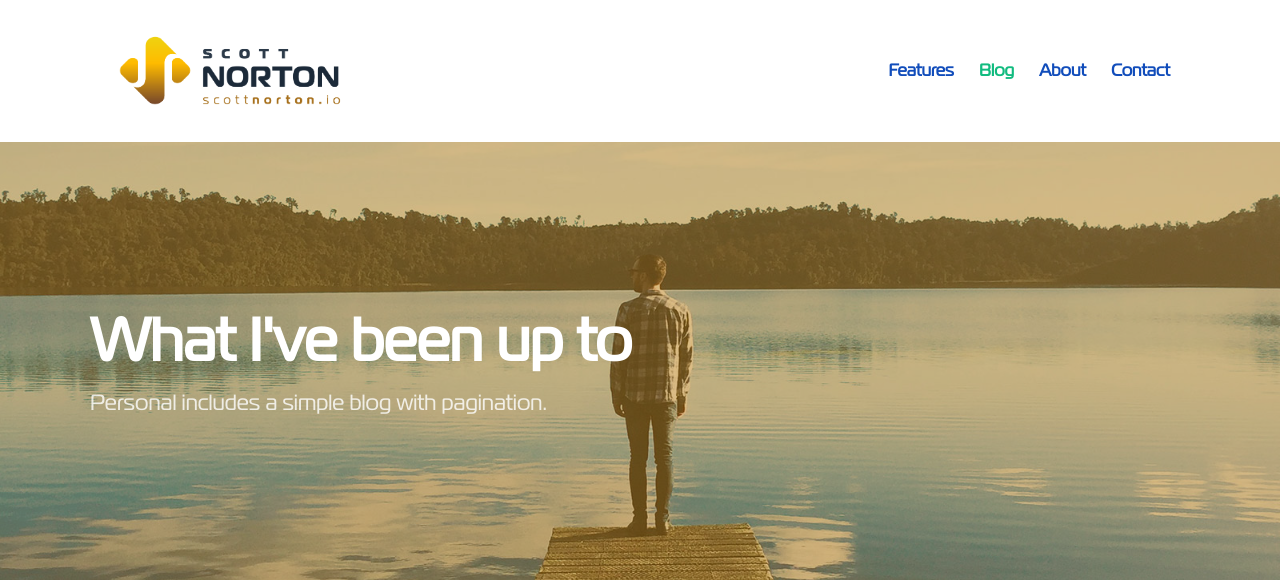
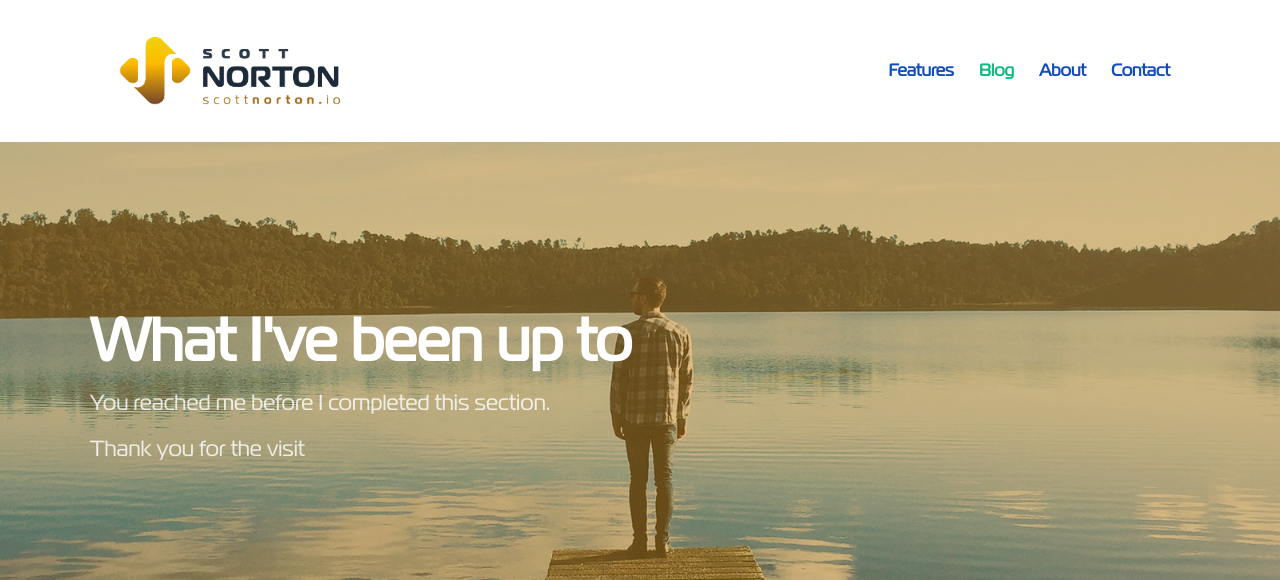
Before and after one commit to 729studios/scottnorton-io.github.io, a Jekyll site: the page built from blog/index.html, in a window 1280 px wide. Shown: the top 580 px of the page. Built offline with Jekyll 4.4.1, drawn with Linux system fonts in a browser that asks for light colours; nearby versions of some CDN libraries; the list of posts is cut into pages by our own code; grey boxes are pictures that could not be loaded.

Commit message:
Update index.html

```diff
--- a/blog/index.html
+++ b/blog/index.html
@@ -14,7 +14,8 @@ featured_image: /images/demo/blog.jpg
 	<div class="wrap">
 
 		<h1>What I've been up to</h1>
-		<p>Personal includes a simple blog with pagination.</p>
+		<p>You reached me before I completed this section.</p>
+		<p>Thank you for the visit</p>
 
 	</div>
 
```
